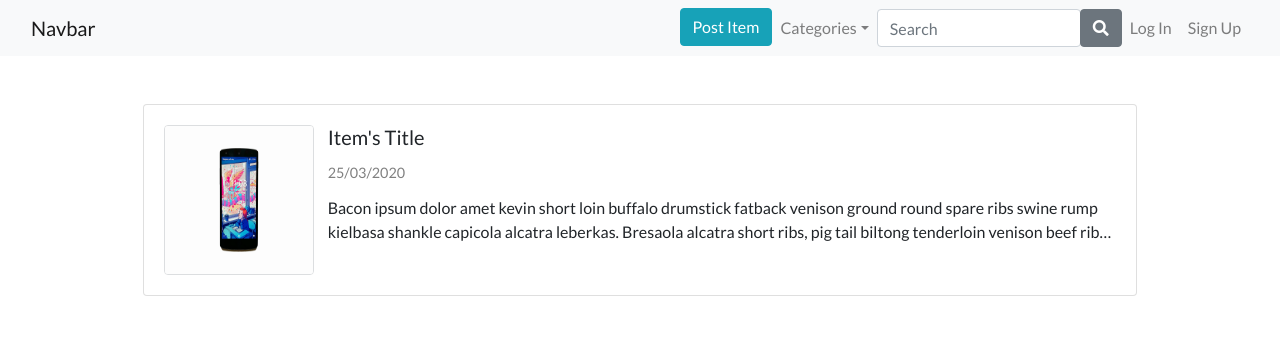
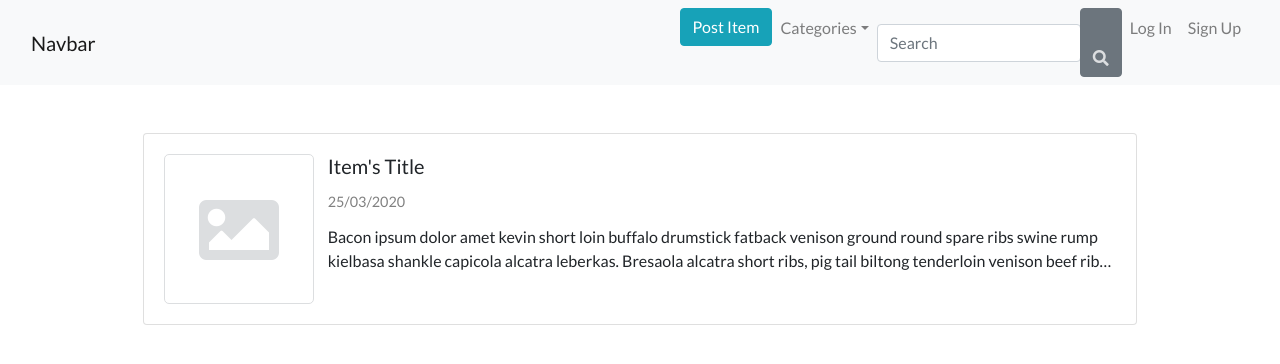
Before and after one commit to ykurata/shop-app, a React (Create React App) app in the folder client/: page / in a window 1280 px wide. Shown: the top 364 px of the page. Built offline with nearby package versions, Linux system fonts and the light colour scheme.

Commit message:
create no image div

```diff
--- a/client/src/components/List.js
+++ b/client/src/components/List.js
@@ -21,7 +21,8 @@ class List extends Component {
           <div className="card">
             <div className="card-body row">
               <div className="col-lg-2 col-md-2">
-                <img src={phone2} alt="..." className="rounded list-item-img" />
+                {/* <img src={phone2} alt="..." className="rounded list-item-img" /> */}
+                <div className="no-image text-center"><i className="fas fa-image fa-5x"></i></div>
               </div>
               <div className="title col-lg-10 col-md-10">
                 <h5>Item's Title</h5>
--- a/client/src/index.css
+++ b/client/src/index.css
@@ -49,6 +49,18 @@ h5, p {
   width: 150px;
   height: 150px;
   border: 1px solid#dcdee0;
+}
+
+.no-image {
+  width: 150px;
+  height: 150px;
+  border: 1px solid #dcdee0;
+  border-radius: 5px;
+}
+
+i {
+  margin-top: 35px;
+  color: #dcdee0;
 }
 
 @media screen and (min-width: 300px) and (max-width: 360px){
```
